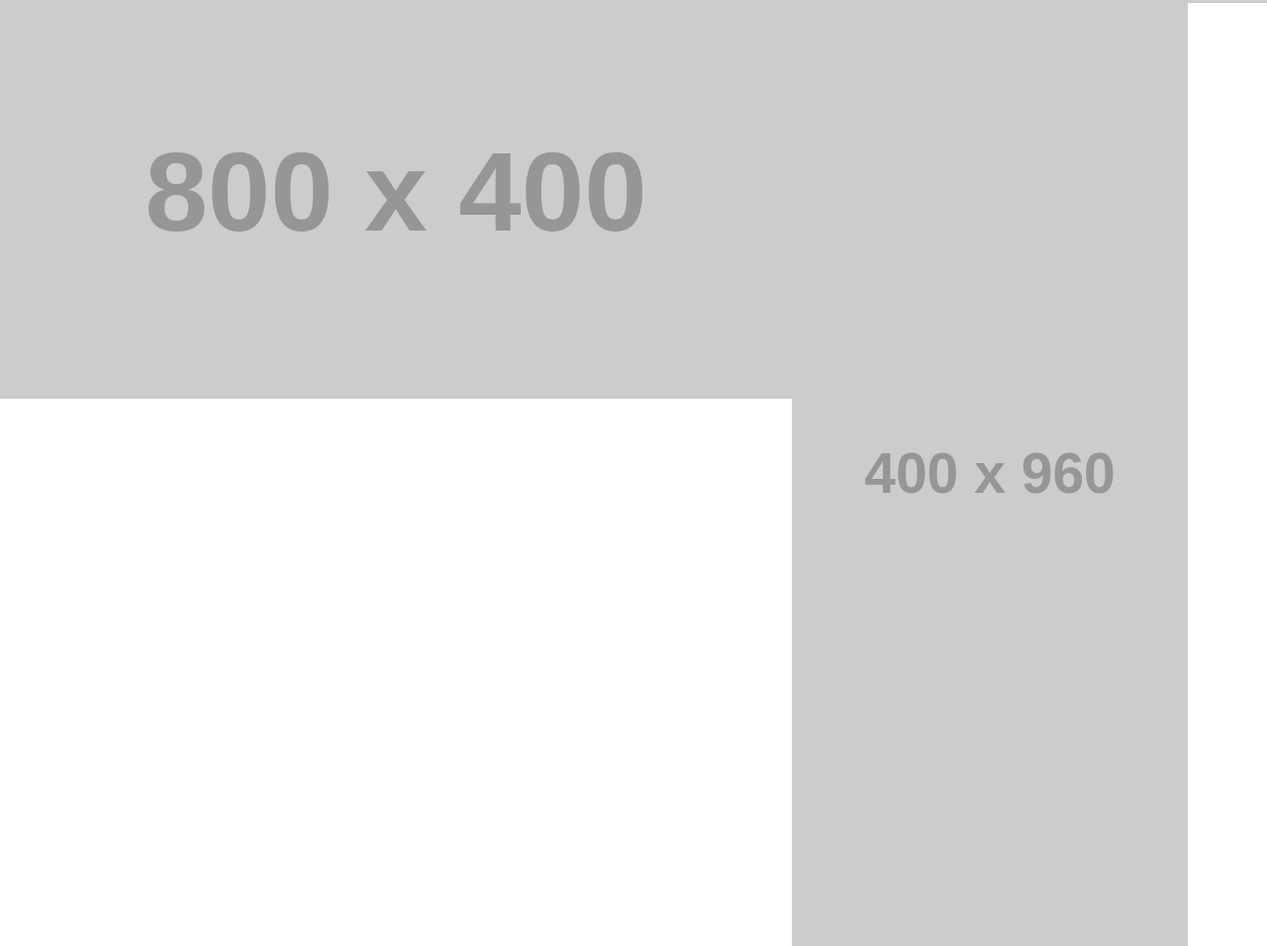
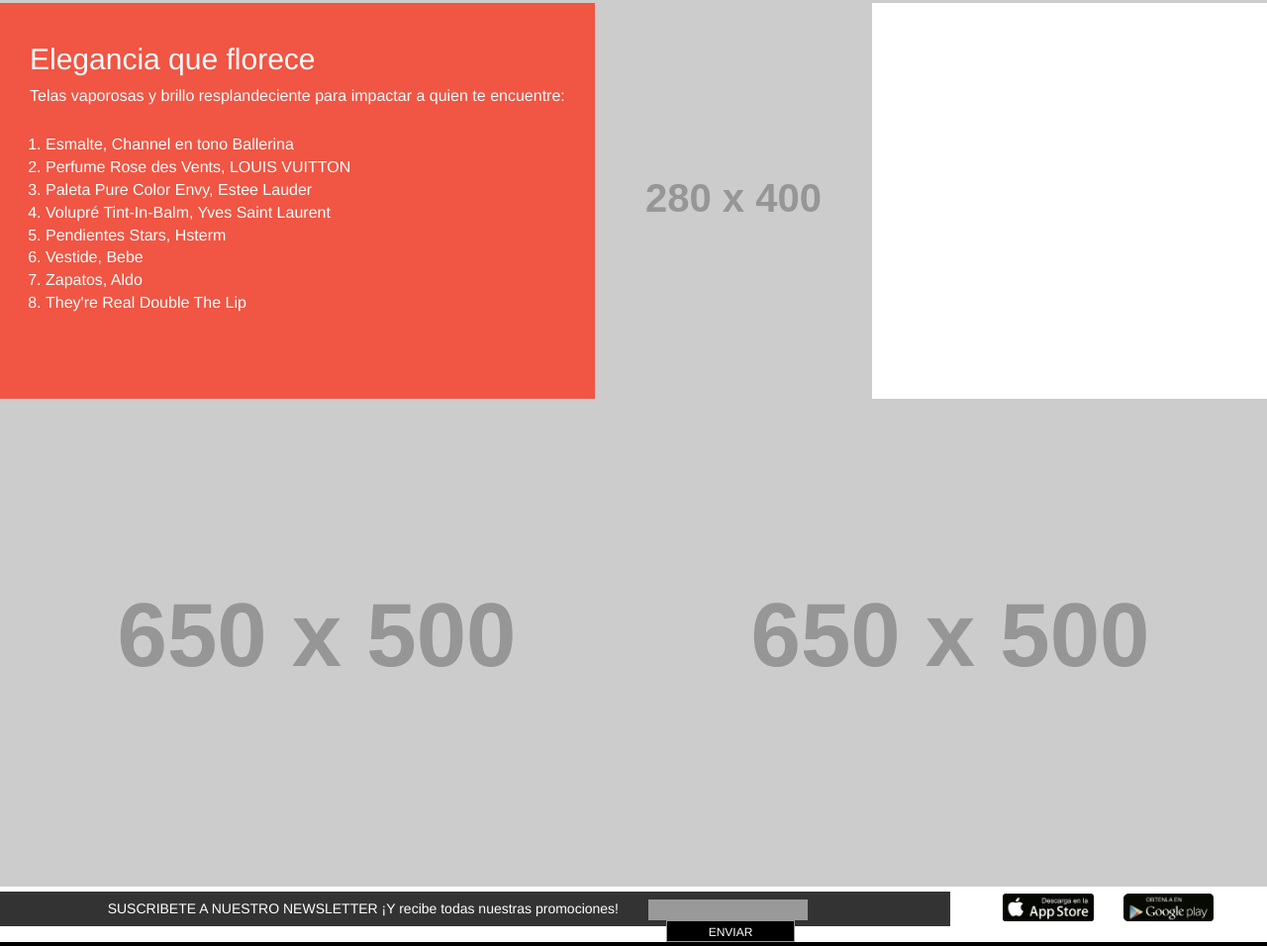
Before and after one commit to OssprO/gicsa-magazine, a website: page development/index.html in a window 1280 px wide. Shown: the part 664-1620 px from the top of the page at 99% size. Drawn offline with nearby package versions, Linux system fonts and the light colour scheme; files that its build step writes are made by us from their sources; placeholder pictures from the web are drawn by us.

Commit message:
Base inicial de notas en home

```diff
--- a/development/index.html
+++ b/development/index.html
@@ -80,21 +80,44 @@
 
 		<!--CONTENIDO-->
 		<div class="row">
-			<div class="mag-home-note note-1"><img class="img-responsive" src="http://placehold.it/800x400" alt=""/></div>
-			<div class="mag-home-note note-2"><img class="img-responsive" src="http://placehold.it/400x960" alt=""/></div>
+			<div class="mag-home-note note-1">
+				<div class="note-container">
+					<h2>Elegancia que florece</h2>
+					<p>Telas vaporosas y brillo resplandeciente para impactar a quien te encuentre: </p>
+					<ol>
+						<li>Esmalte, Channel en tono Ballerina</li>
+						<li>Perfume Rose des Vents, LOUIS VUITTON</li>
+						<li>Paleta Pure Color Envy, Estee Lauder</li>
+						<li>Volupré Tint-In-Balm, Yves Saint Laurent </li>
+						<li>Pendientes Stars, Hsterm</li>
+						<li>Vestide, Bebe</li>
+						<li>Zapatos, Aldo</li>
+						<li>They're Real Double The Lip</li>
+					</ol>
+					<div class="note-sharing">
+						<div class="col-xs-6 nopadding"></div>
+					</div>
+				</div>
+				<div class="note-img">
+					<img class="img-responsive" src="http://placehold.it/280x400" alt=""/>
+				</div>
+
+
+			</div>
+			<!--<div class="mag-home-note note-2"><img class="img-responsive" src="http://placehold.it/400x960" alt=""/></div>
 			<div class="mag-home-note note-3"><img class="img-responsive" src="http://placehold.it/800x280" alt=""/></div>
 			<div class="mag-home-note note-4"><img class="img-responsive" src="http://placehold.it/400x560" alt=""/></div>
 			<div class="mag-home-note note-5"><img class="img-responsive" src="http://placehold.it/400x280" alt=""/></div>
-			<div class="mag-home-note note-6"><img class="img-responsive" src="http://placehold.it/800x280" alt=""/></div>
+			<div class="mag-home-note note-6"><img class="img-responsive" src="http://placehold.it/800x280" alt=""/></div>-->
 		</div>
 
 		<!--PUBLICIDAD-->
 		<div class="row">
-			<div class="col-md-6">
-
+			<div class="col-md-6 nopadding">
+				<img class="img-responsive" src="http://placehold.it/650x500" alt=""/>
 			</div>
-			<div class="col-md-6">
-
+			<div class="col-md-6 nopadding">
+				<img class="img-responsive" src="http://placehold.it/650x500" alt=""/>
 			</div>
 		</div>
 
@@ -121,31 +144,36 @@
 		-->
 		<div class="row">
 			<!-- Newsletter -->
+			<form action="">
 				<div class="gicsa-newsletter-bar">
 					<div class="col-md-9 hidden-xs">
 						<div class="row gicsa-newsletter-bar-wrapper">
-						<div class="col-md-offset-1 col-md-7">
+							<div class="col-md-offset-1 col-md-7 text-right">
 								SUSCRIBETE A NUESTRO NEWSLETTER ¡Y recibe todas nuestras promociones!
 							</div>
 							<div class="col-md-4">
-							<input type="text">
-							<a href="">Enviar</a>
+								<input type="email" class="gicsa-input-xs">
+								<button type="submit" class="btn gicsa-btn-xs" href="">ENVIAR</button>
 							</div>
 						</div>
 					</div>
 
 					<div class="col-xs-12 col-md-3">
 						<div class="row gicsa-appstore-wrapper">
-						<div class="col-xs-6 col-md-6">
-							<img class="img-responsive gicsa-appstore-icon" src="img/appstore.png" alt="">
+							<div class="col-xs-6 col-md-6 text-right">
+								<a href="">
+									<img class="gicsa-appstore-icon " src="img/appstore.png" alt=""/>
+								</a>
 							</div>
 							<div class="col-xs-6 col-md-6">
-							<img class="img-responsive gicsa-appstore-icon" src="img/googleplay.png" alt="">
+								<a href="">
+									<img class="gicsa-appstore-icon" src="img/googleplay.png" alt=""/>
+								</a>
 							</div>
 						</div>
 					</div>
-
 				</div>
+			</form>
 			<!-- /Newsletter -->
 		</div>
 	</div>
--- a/development/sass/styles.scss
+++ b/development/sass/styles.scss
@@ -6,7 +6,10 @@
 
 //Generales
 
-
+.nopadding {
+   padding: 0 !important;
+   margin: 0 !important;
+}
 
 //Header
 header {
@@ -88,7 +91,32 @@
 }
 
 .mag-home-note {
-	float: left;
+	//float: left;
+	color: white;
+	font-size: 16px;
+
+	overflow: hidden;
+	display: flex;
+
+
+	.note-container {
+		float: left;
+		padding: 20px 30px;
+		background-color: #f15543;
+
+		ol, ul {
+			padding: 1em;
+		}
+	}
+
+	.note-sharing {
+
+	}
+
+	.note-img {
+		float: left;
+	}
+
 	/*
 	&.note-1 {
 		width: 66.65%;
@@ -122,14 +150,34 @@
 		.gicsa-newsletter-bar-wrapper {
 			background-color: $gray-dark;
 			height: 35px;
-			padding-top: 5px;
+			padding-top: 7px;
+
+			.gicsa-input-xs {
+				font-size: 12px;
+				background-color: $gray-light;
+				border: 1px solid $gray-light;
+			}
+
+			.gicsa-btn-xs {
+				font-size: 12px;
+				color: white;
+				min-width: 130px;
+				background-color: black;
+				border: 1px solid $gray-light;
+				border-radius: 0;
+				padding-top: 3px;
+				padding-bottom: 0px;
+
+				margin-left: 18px;
+			}
 		}
 
 		.gicsa-appstore-wrapper {
 			.gicsa-appstore-icon {
-				max-height: 32px;
-				margin: auto;
+				max-height: 30px;
+				padding-top: 2px;
 			}
+
 		}
 	}
 }
```
Lines whose indentation alone changed are shown as unchanged.
